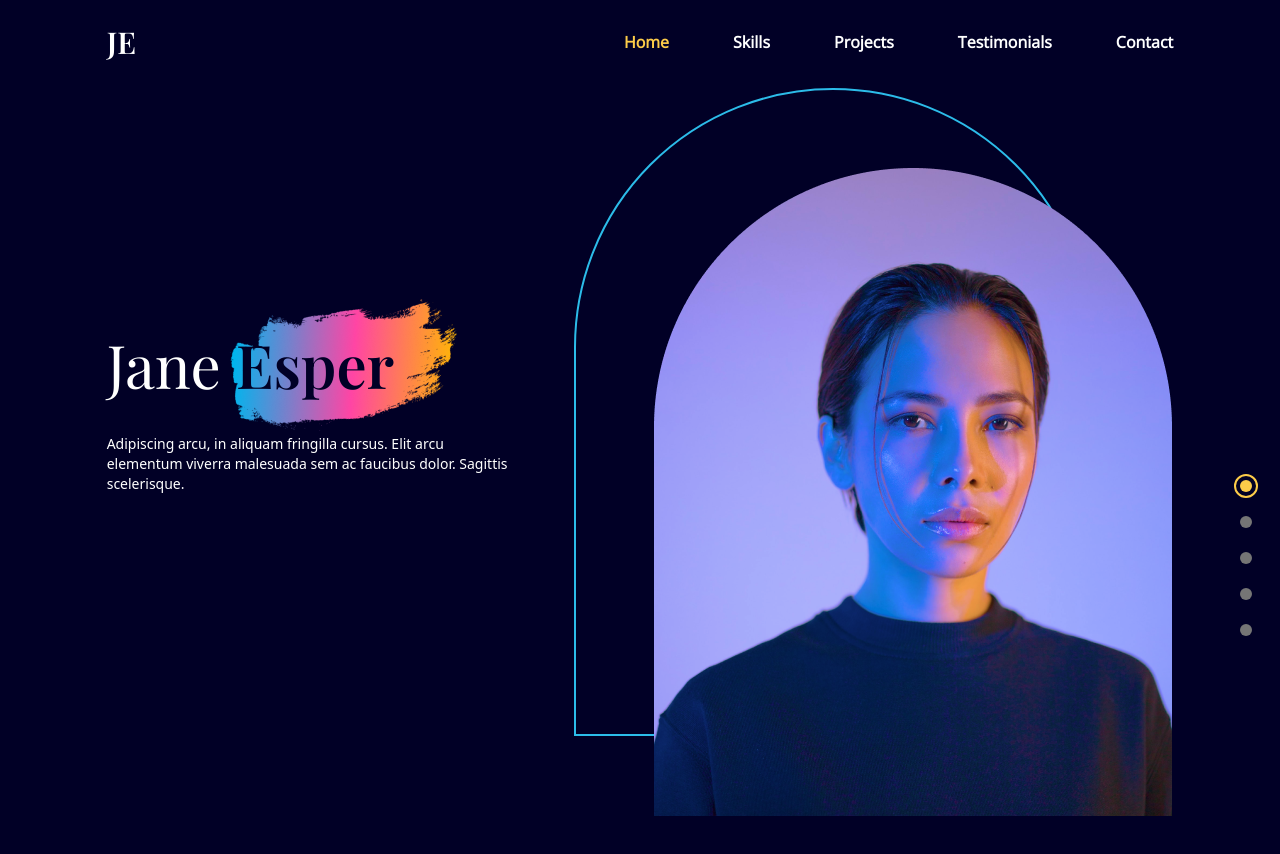
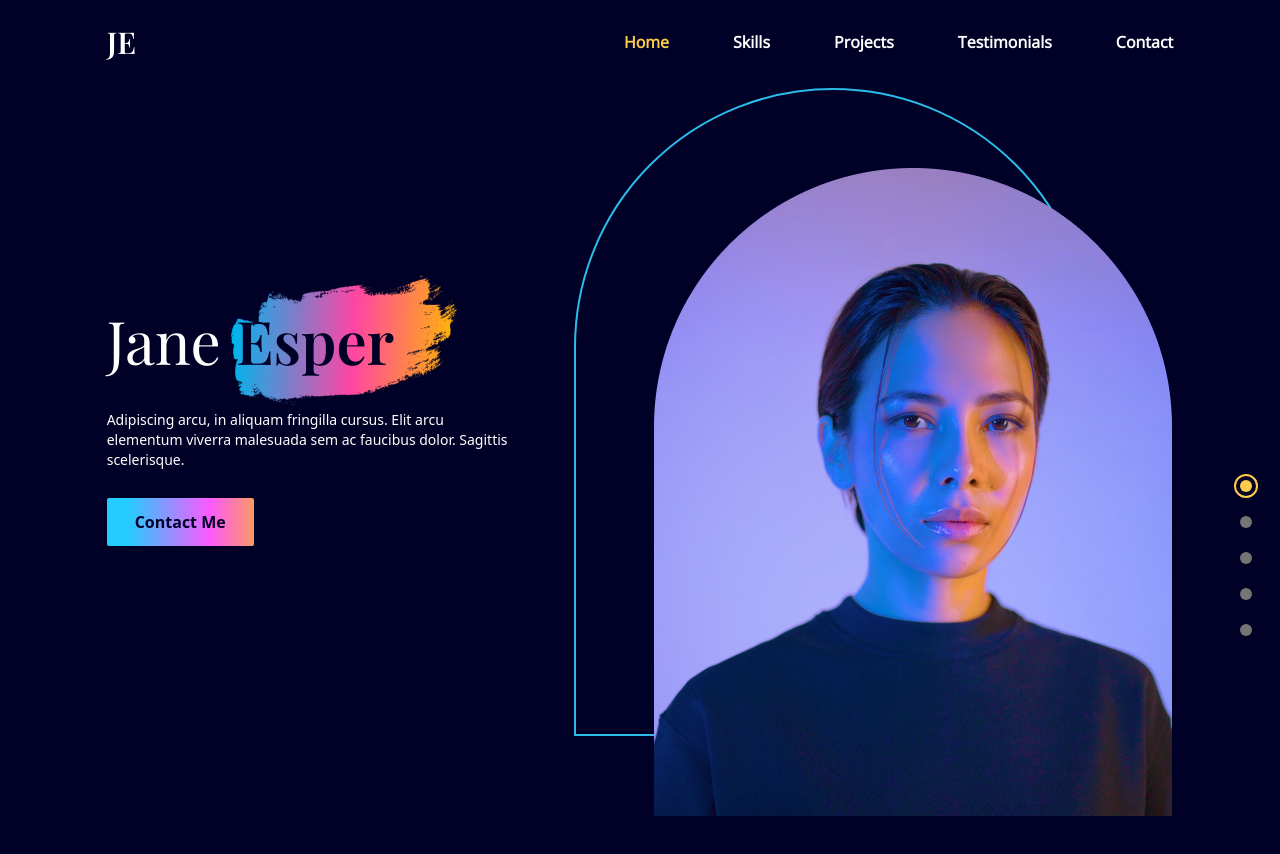
Before and after one commit to afiatamanna06/jane-esper, a React (Create React App) app: page / in a window 1280 px wide. Built offline with nearby package versions, Linux system fonts and the light colour scheme; the HTML template or start-up script is replaced by a standard one.

Commit message:
Add contact me button

```diff
--- a/src/components/home/LandingSection.tsx
+++ b/src/components/home/LandingSection.tsx
@@ -53,6 +53,20 @@ function LandingSection({ setSelectedPage }: propTypes) {
               Adipiscing arcu, in aliquam fringilla cursus. Elit arcu elementum viverra malesuada sem ac faucibus dolor. Sagittis scelerisque.
             </p>
           </motion.div>
+          <motion.div
+            className="flex mt-5 justify-center md:justify-start"
+            initial="hidden"
+            whileInView="visible"
+            viewport={{ once: true, amount: 0.5 }}
+            transition={{ delay: 0.2,duration: 0.5 }}
+            variants={{
+              hidden: { opacity: 0, x: -50 },
+              visible: { opacity: 1, x: 0 },
+            }}>
+              <AnchorLink className="bg-gradient-rainblue text-deep-blue rounded-sm py-3 px-7 font-semibold hover:bg-blue hover:text-white transition duration-500" onClick={() => setSelectedPage("contact")} href="#contact">
+                Contact Me
+              </AnchorLink>
+          </motion.div>
         </div>
     </section>
   );
```
